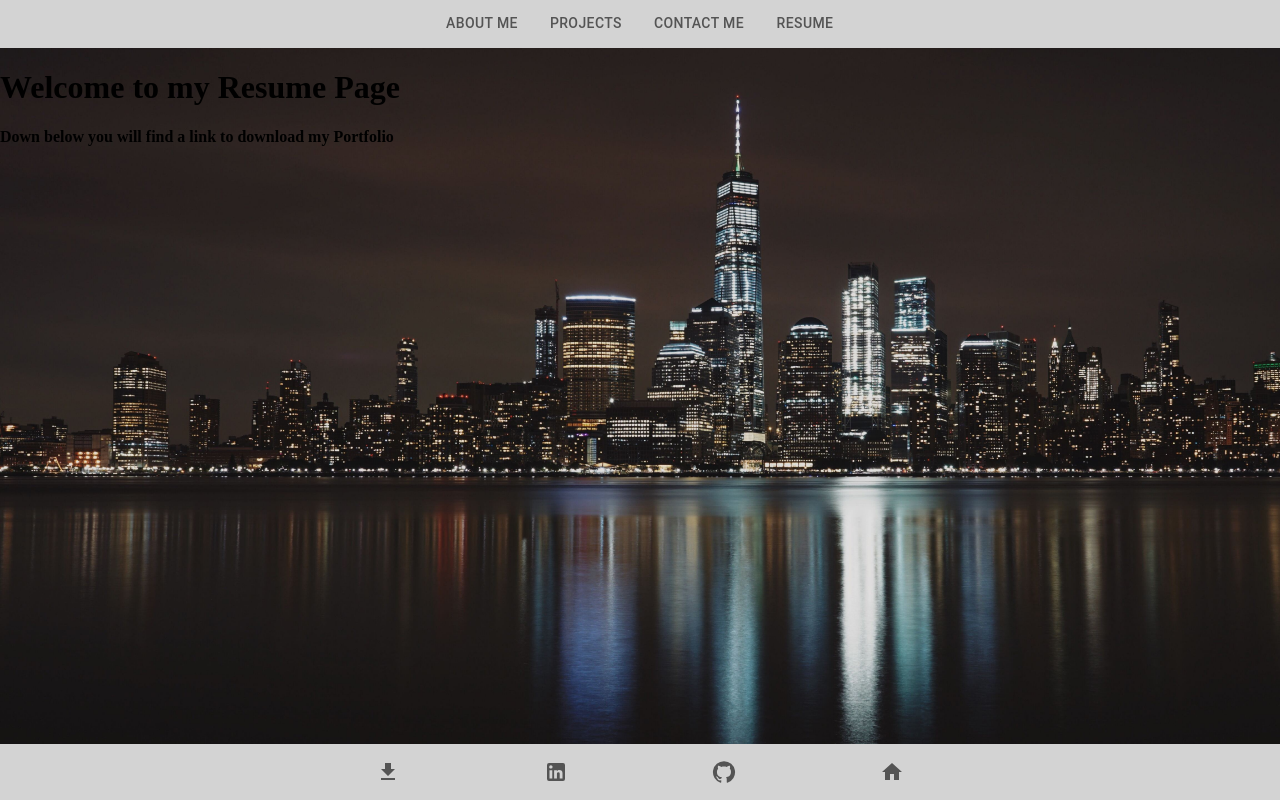
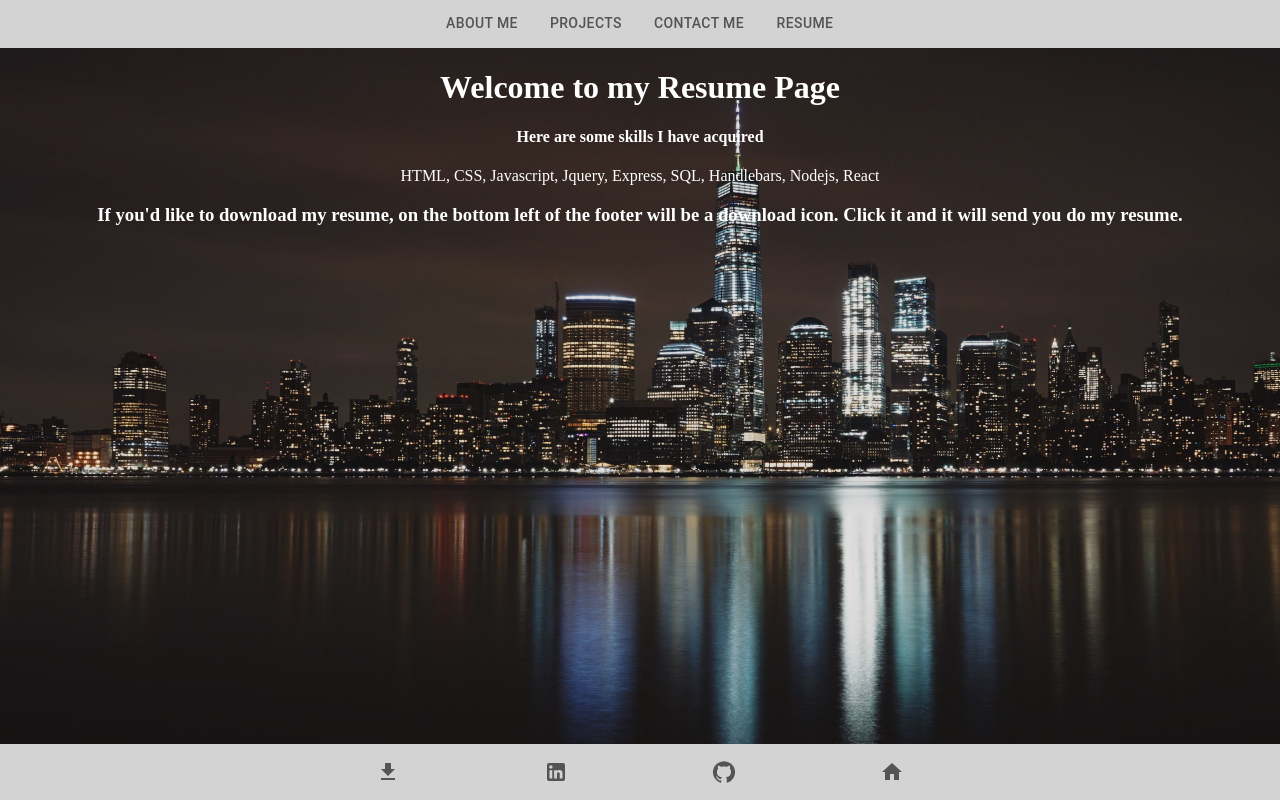
Before and after one commit to CallMeIce/isaak-react-portfolio, a React (Create React App) app: page /Resume in a window 1280 px wide. Built offline with nearby package versions, Linux system fonts and the light colour scheme.

Commit message:
Deleted resume pdf and updated the Resume page

```diff
--- a/src/components/Resume.js
+++ b/src/components/Resume.js
@@ -1,10 +1,22 @@
 import React from 'react'
+
+const styles = {
+  resumeHeader: {
+    justifyContent: 'flex',
+    margin: '0px',
+    color: 'white',
+    textAlign: 'center'
+  },
+};
+
 
 export default function Resume() {
   return (
-    <div>
+    <div style={styles.resumeHeader} >
       <h1>Welcome to my Resume Page</h1>
-        <h4>Down below you will find a link to download my Portfolio</h4>
+        <h4>Here are some skills I have acquired</h4>
+          <p>HTML, CSS, Javascript, Jquery, Express, SQL, Handlebars, Nodejs, React</p>
+        <h3>If you'd like to  download my resume, on the bottom left of the footer will be a download icon. Click it and it will send you do my resume.</h3>
     </div>
   )
 }
```
Also changed, not shown: 1 other file (tests, documents, lock files or other folders).
